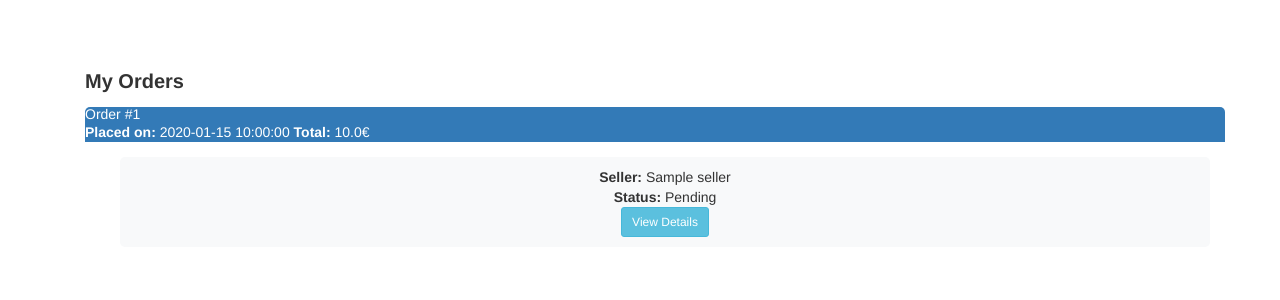
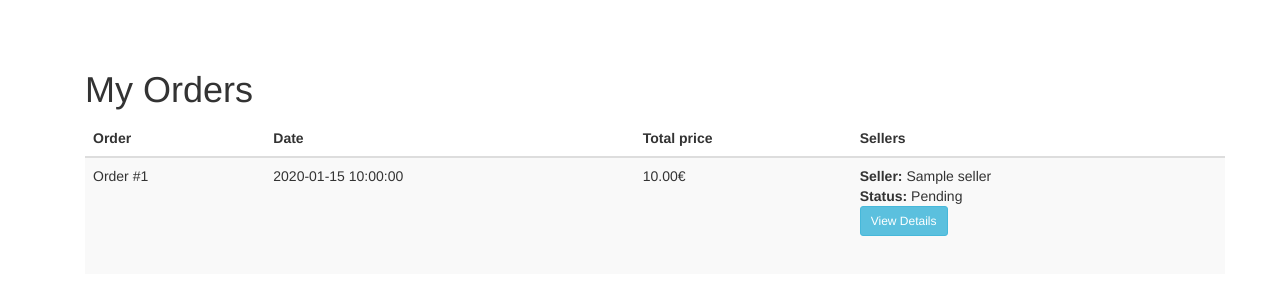
Before and after one commit to danielcarpitella/db_project, a Flask app: page /orders in a window 1280 px wide. Shown: the part 62-362 px from the top of the page. Run offline with Flask 3, Linux system fonts and the light colour scheme; a user stored in the database is signed in; tables that the repository leaves empty hold one stand-in row (values such as "Sample post"); some libraries are stand-ins or nearby versions.

Commit message:
refactor: enhance order details and orders templates

```diff
--- a/app/templates/orders.html
+++ b/app/templates/orders.html
@@ -2,14 +2,48 @@
 {% block title %}My Orders{% endblock %}
 {% block page_content %}
 <div class="container mt-5">
-    <h2 class="mb-4">My Orders</h2>
+    <h1 class="mt-4">My Orders</h1>
+
+    <table class="table table-striped">
+        <thead>
+            <tr>
+                <th>Order</th>
+                <th>Date</th>
+                <th>Total price</th>
+                <th>Sellers</th>
+            </tr>
+        </thead>
+        <tbody>
+            {% for order_id, order_data in orders.items() %}
+            <tr>
+                <td>Order #{{ order_data.order.id }}</td>
+                <td>{{ order_data.order.created_at.strftime('%Y-%m-%d %H:%M:%S') }}</td>
+                <td>{{ "{:.2f}".format(order_data.order.total) }}€</td>
+                <td>
+                    <ul class="list-unstyled">
+                        {% for store_order in order_data.seller_orders %}
+                        <li class="mb-4 p-3 border rounded">
+                            <span><strong>Seller:</strong> {{ store_order.seller.store_name }}</span><br>
+                            <span><strong>Status:</strong> {{ store_order.order_status }}</span><br>
+                            <a href="{{ url_for('orders.store_order_detail', store_order_id=store_order.order_id) }}" class="btn btn-info btn-sm mt-2">View Details</a>
+                        </li>
+                        <li><br></li>
+                        {% endfor %}
+                    </ul>
+                </td>
+            </tr>
+            {% endfor %}
+        </tbody>
+    </table>
+
+    <!--
     {% for order_id, order_data in orders.items() %}
     <div class="card mb-4 shadow-sm">
         <div class="card-header bg-primary text-white d-flex justify-content-between align-items-center">
             <h5 class="card-title mb-0">Order #{{ order_data.order.id }}</h5>
             <div>
                 <span><strong>Placed on:</strong> {{ order_data.order.created_at.strftime('%Y-%m-%d %H:%M:%S') }}</span>
-                <span class="ml-3"><strong>Total:</strong> {{ order_data.order.total }}€</span>
+                <span class="ml-3"><strong>Total:</strong> {{ "{:.2f}".format(order_data.order.total) }}€</span>
             </div>
         </div>
         <div class="card-body">
@@ -25,5 +59,7 @@
         </div>
     </div>
     {% endfor %}
+-->
+
 </div>
 {% endblock %}
```
Also changed, not shown: app/templates/order_details.html (+15 -9 lines).
